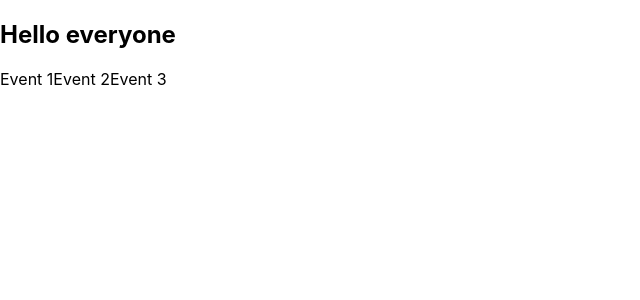
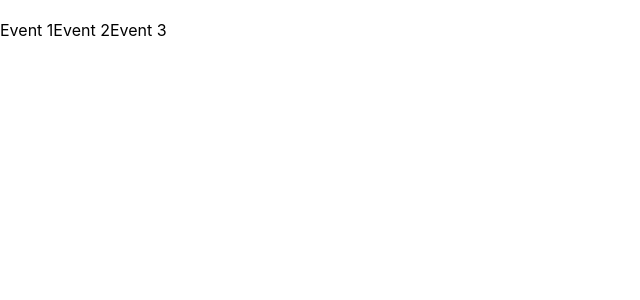
Before and after one commit to Davidcastel26/events_app, a Next.js app: page /events/barcelona in a window 1280 px wide. Shown: the top 300 px of the page, without its empty margins (0-640 px from the left). Built offline with nearby package versions, Linux system fonts and the light colour scheme.

Commit message:
Update index.js

```diff
--- a/pages/events/[cat]/index.js
+++ b/pages/events/[cat]/index.js
@@ -18,9 +18,7 @@ export function getServerSideProps(){
 
   return{
     props:{
-      title: "Hello everyone",
 
     }
   }
-
 }
```
